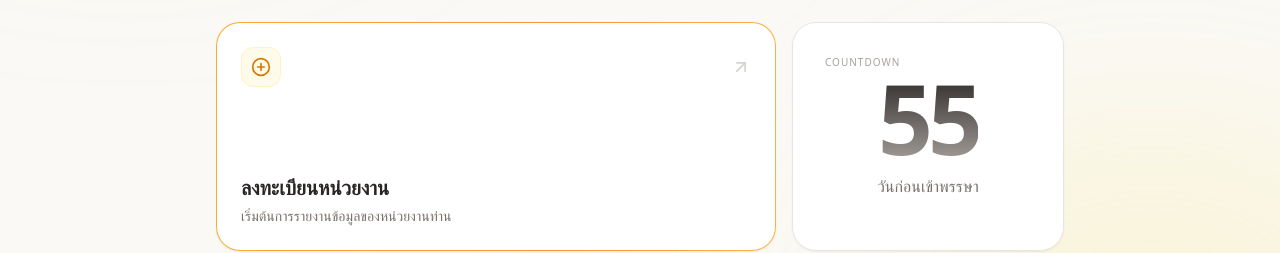
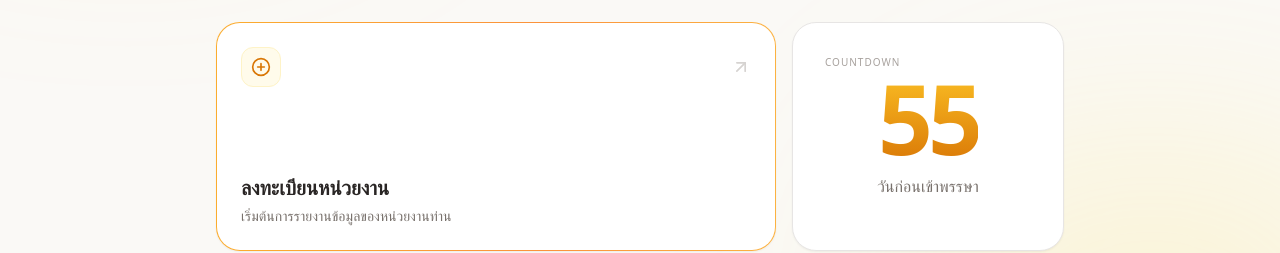
Before and after one commit to cabindev/buddhistlent, a Next.js app: page / in a window 1280 px wide. Shown: the part 400-653 px from the top of the page. Built offline with nearby package versions, Linux system fonts and the light colour scheme; no server answers; the database is empty.

Commit message:
fix: countdown number color to amber gradient

```diff
--- a/app/page.tsx
+++ b/app/page.tsx
@@ -156,7 +156,7 @@ export default function Home() {
           <div className="bg-white border border-stone-200 rounded-3xl p-8 flex flex-col justify-between min-h-[200px] shadow-sm">
             <div className="text-[10px] text-stone-400 tracking-widest uppercase w-full text-left">Countdown</div>
             <div className="my-auto text-center flex flex-col items-center justify-center">
-              <div className="text-7xl md:text-8xl font-bold tabular-nums tracking-tighter mb-2 bg-gradient-to-b from-stone-800 to-stone-400 bg-clip-text text-transparent">
+              <div className="text-7xl md:text-8xl font-bold tabular-nums tracking-tighter mb-2 bg-gradient-to-b from-amber-400 to-amber-600 bg-clip-text text-transparent">
                 {lent.days}
               </div>
               <p className="text-sm md:text-base text-stone-500 font-medium">{lent.label}</p>
```
